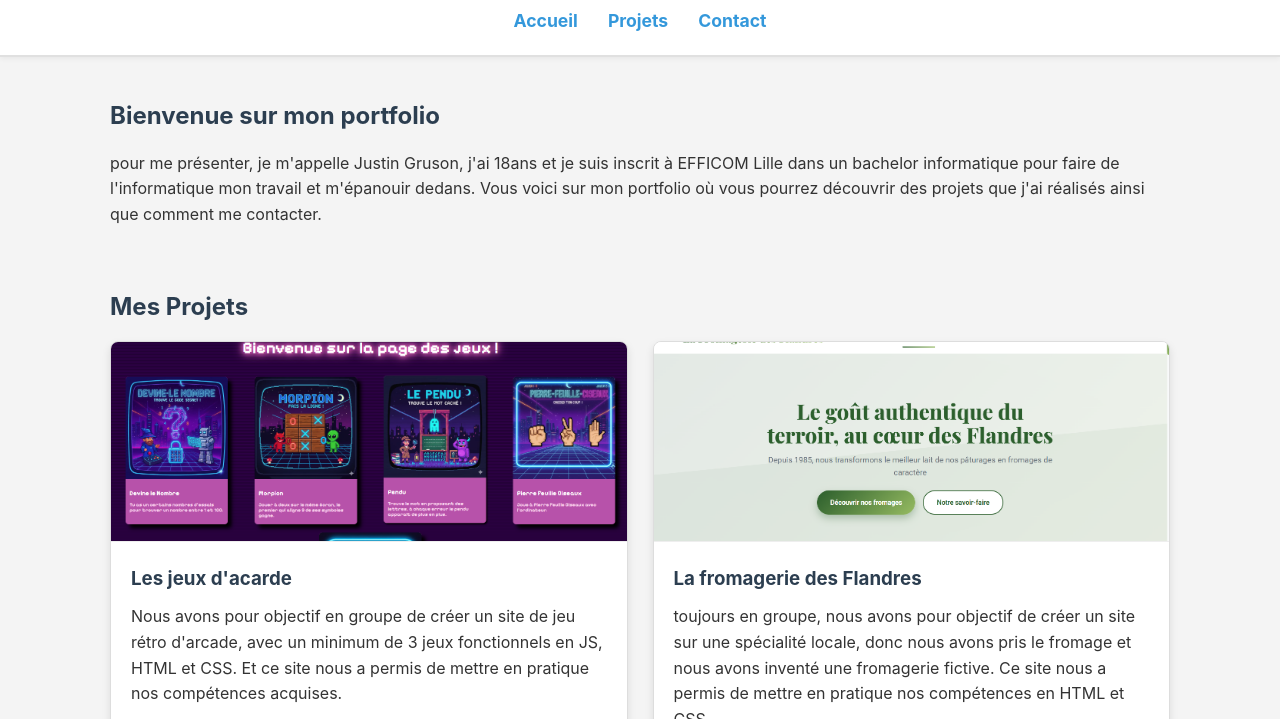
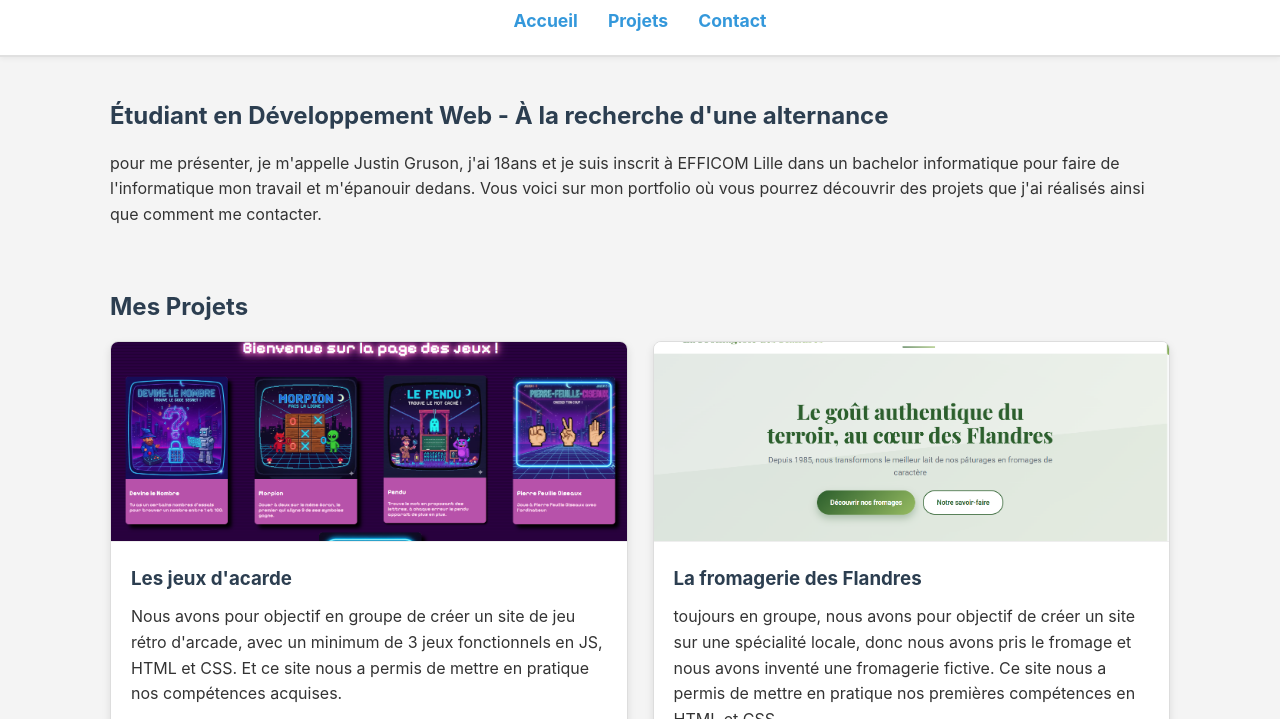
Before and after one commit to justin-gruson/Portfolio, a plain HTML site: page index.html in a window 1280 px wide. Shown: the part 74-793 px from the top of the page. Drawn offline with Linux system fonts and the light colour scheme.

Commit message:
modif texte

```diff
--- a/index.html
+++ b/index.html
@@ -23,7 +23,7 @@
 
     <main>
         <section id="accueil" class="conteneur">
-            <h2>Bienvenue sur mon portfolio</h2>
+            <h2>Étudiant en Développement Web - À la recherche d'une alternance</h2>
             <p>
                 pour me présenter, je m'appelle Justin Gruson, j'ai 18ans et je suis inscrit à EFFICOM Lille
                 dans un bachelor informatique pour faire de l'informatique mon travail
@@ -56,7 +56,7 @@
                     <p>
                         toujours en groupe, nous avons pour objectif de créer un site sur une spécialité locale,
                         donc nous avons pris le fromage et nous avons inventé une fromagerie fictive.
-                        Ce site nous a permis de mettre en pratique nos compétences en HTML et CSS.
+                        Ce site nous a permis de mettre en pratique nos premières compétences en HTML et CSS.
                     </p>
                     <a href="https://fromageriedesflandres.netlify.app/" target="_blank" class="bouton-projet">
                         Voir le site
```
